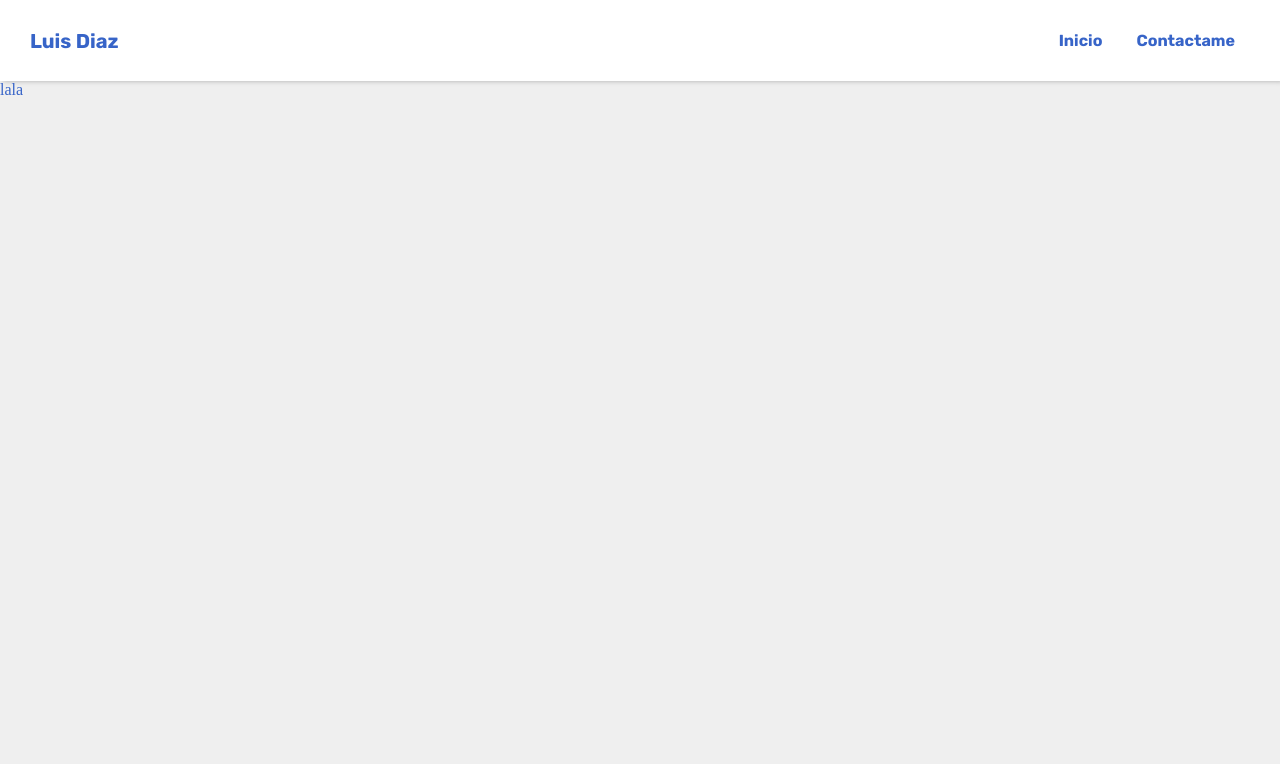
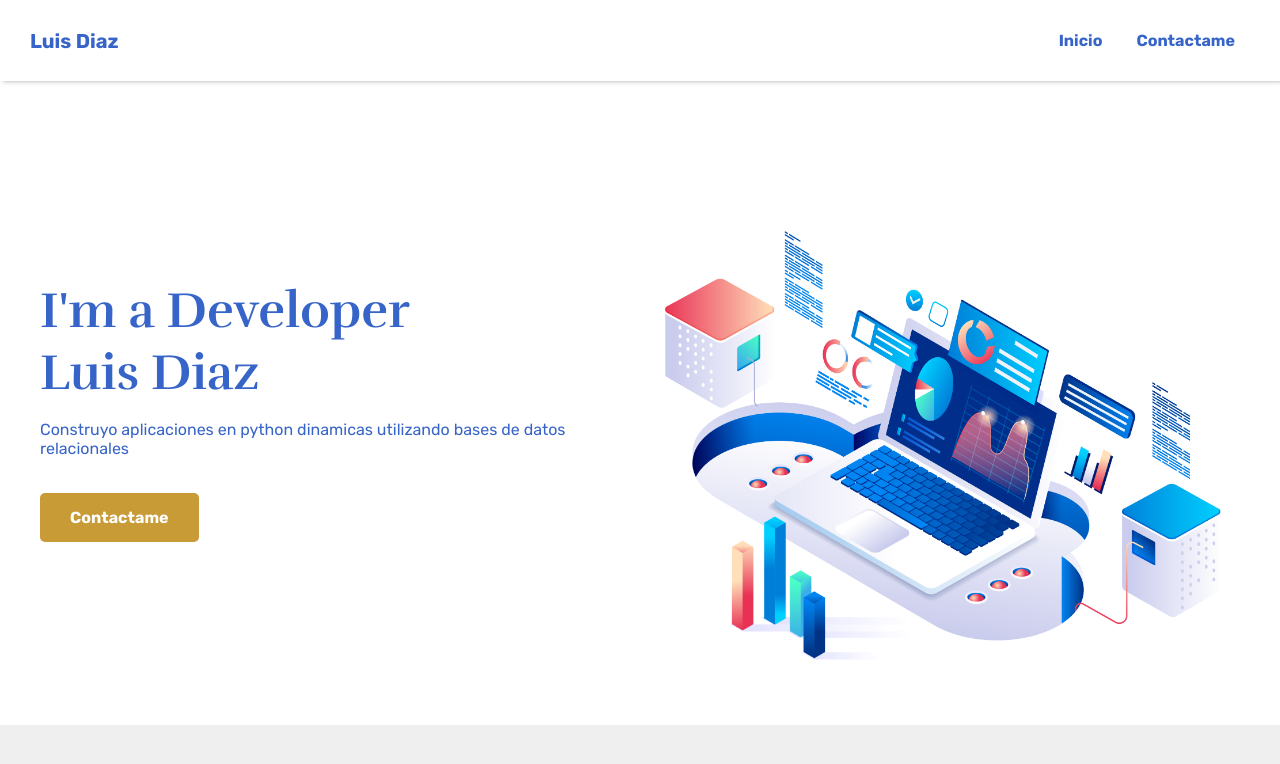
Before and after one commit to luisdiaz2022/Portfolio, a Flask app: page / in a window 1280 px wide. Shown: the top 764 px of the page. Run offline with Flask 3, Linux system fonts and the light colour scheme.

Commit message:
Added styles to the body

```diff
--- a/app/static/styles.css
+++ b/app/static/styles.css
@@ -22,6 +22,8 @@ html body header {
     background-color: #fff;
     box-shadow: 3px 0 5px #aaa;
     padding: 15px 30px;
+    position: relative;
+    z-index: 2;
 }
 
 header .logo {
@@ -44,3 +46,48 @@ html body nav ul li {
 html body nav ul li a {
     padding: 0 15px;
 }
+
+.hero {
+    position: relative;
+    z-index: 1;
+    display: flex;
+    background-color: #fff;
+    padding: 20px 50px;
+    justify-content: center;
+}
+
+.hero .hero-content {
+    width: 1200px;
+    display: flex;
+    flex-direction: row;
+}
+
+.hero h1 {
+    font-family: 'Rufina', sans-serif;
+    font-size: 50px;
+    font-weight: 700;
+    margin-bottom: 0;
+    margin-top: 0;
+}
+
+.hero p {
+    font-family: 'Rubik', sans-serif;
+    margin-bottom: 50px;
+}
+
+.left {
+    width: 600px;
+    align-self: center;
+}
+
+.btn {
+    background-color: #C89B37;
+    color: #fff;
+    border: none;
+    padding: 15px 30px;
+    border-radius: 5px;
+}
+
+a.btn {
+    color: #fff;
+}
--- a/app/templates/portfolio/index.html
+++ b/app/templates/portfolio/index.html
@@ -6,5 +6,17 @@ Bienvenido
 
 
 {% block content %}
-    lala
+    <div class="hero">
+        <div class="hero-content">
+            <div class="left">
+                <h1>I'm a Developer</h1>
+                <h1>Luis Diaz</h1>
+                <p>Construyo aplicaciones en python dinamicas utilizando bases de datos relacionales</p>
+                <a href="#contacto" class="btn">Contactame</a>
+            </div>
+            <div class="right">
+                <img src="{{ url_for('static', filename='bigdata.png') }}" width="600px" />
+            </div>
+        </div>
+    </div>
 {% endblock %}
```
Also changed, not shown: app/static/bigdata.png (added).
